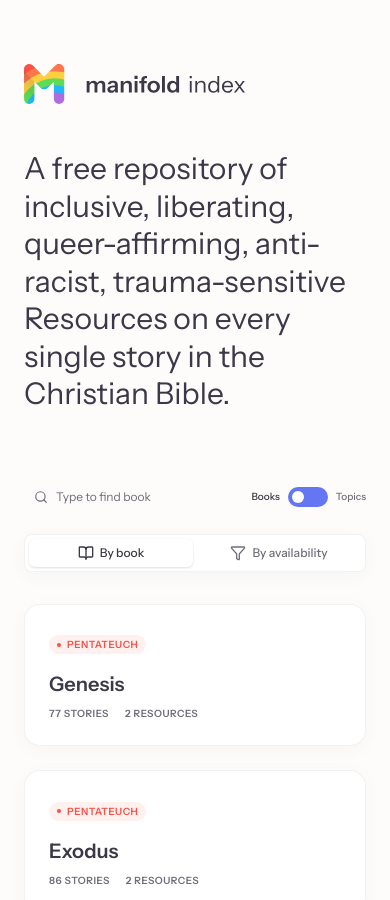
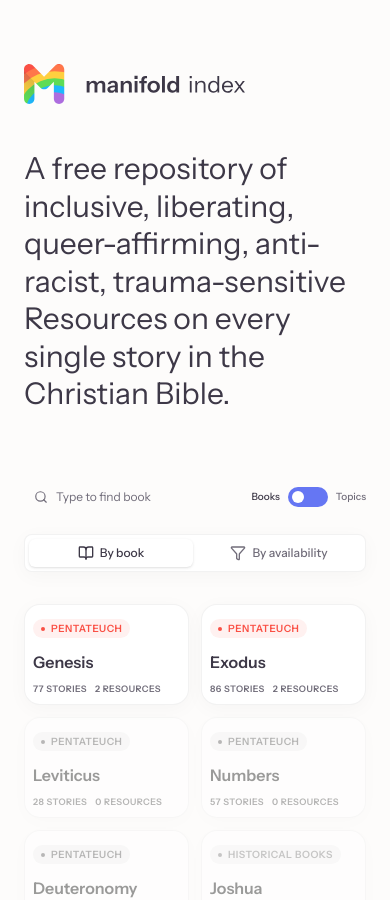
Before and after one commit to zinzy/manifold-index, a React (Vite) app: page / in a window 390 px wide. Shown: the top 900 px of the page. Built offline with nearby package versions, Linux system fonts and the light colour scheme.

Commit message:
Updated with mobile UI improvements

```diff
--- a/src/App.tsx
+++ b/src/App.tsx
@@ -257,17 +257,17 @@ const BookCard: React.FC<{ book: BibleBook }> = ({ book }) => {
     <motion.div
       whileHover={isAvailable ? { y: -4 } : undefined}
       className={cn(
-        "bg-brand-card p-6 rounded-2xl border border-black/5 card-shadow h-full flex flex-col transition-all",
+        "bg-brand-card p-2 md:p-4 sm:p-6 rounded-2xl border border-black/5 card-shadow h-full flex flex-col transition-all overflow-hidden",
         !isAvailable && "grayscale opacity-50 cursor-not-allowed"
       )}
     >
-      <div className="mb-4">
+      <div className="mb-3 sm:mb-4 truncate">
         <CategoryBadge category={book.category} />
       </div>
-      <h3 className="text-xl font-semibold mb-2">{book.name}</h3>
-      <div className="mt-auto flex items-center gap-4  text-[10px] text-brand-muted uppercase tracking-wider font-semibold">
-        <span>{book.stories.length} stories</span>
-        <span>{totalResources} resources</span>
+      <h3 className="text-base sm:text-xl font-semibold mb-2 truncate">{book.name}</h3>
+      <div className="mt-auto flex items-center gap-2 sm:gap-4 text-[9px] sm:text-[10px] text-brand-muted uppercase tracking-wider font-semibold truncate">
+        <span className="truncate whitespace-nowrap">{book.stories.length} stories</span>
+        <span className="truncate whitespace-nowrap">{totalResources} resources</span>
       </div>
     </motion.div>
   );
@@ -376,14 +376,14 @@ const HomePage = () => {
               </div>
 
               {bookSort === 'by_book' ? (
-                <div className="grid grid-cols-1 sm:grid-cols-2 lg:grid-cols-4 gap-6">
+                <div className="grid grid-cols-2 lg:grid-cols-4 gap-3 sm:gap-6">
                   {filteredBooks.map((book) => (
                     <BookCard key={book.id} book={book} />
                   ))}
                 </div>
               ) : (
                 <div className="space-y-12">
-                  <div className="grid grid-cols-1 sm:grid-cols-2 lg:grid-cols-4 gap-6">
+                  <div className="grid grid-cols-2 lg:grid-cols-4 gap-3 sm:gap-6">
                     {availableBooks.map((book) => (
                       <BookCard key={book.id} book={book} />
                     ))}
@@ -392,7 +392,7 @@ const HomePage = () => {
                   {unavailableBooks.length > 0 && (
                     <div>
                       <h2 className="text-xl font-semibold mb-6">No resources yet</h2>
-                      <div className="grid grid-cols-1 sm:grid-cols-2 lg:grid-cols-4 gap-6">
+                      <div className="grid grid-cols-2 lg:grid-cols-4 gap-3 sm:gap-6">
                         {unavailableBooks.map((book) => (
                           <BookCard key={book.id} book={book} />
                         ))}
```
